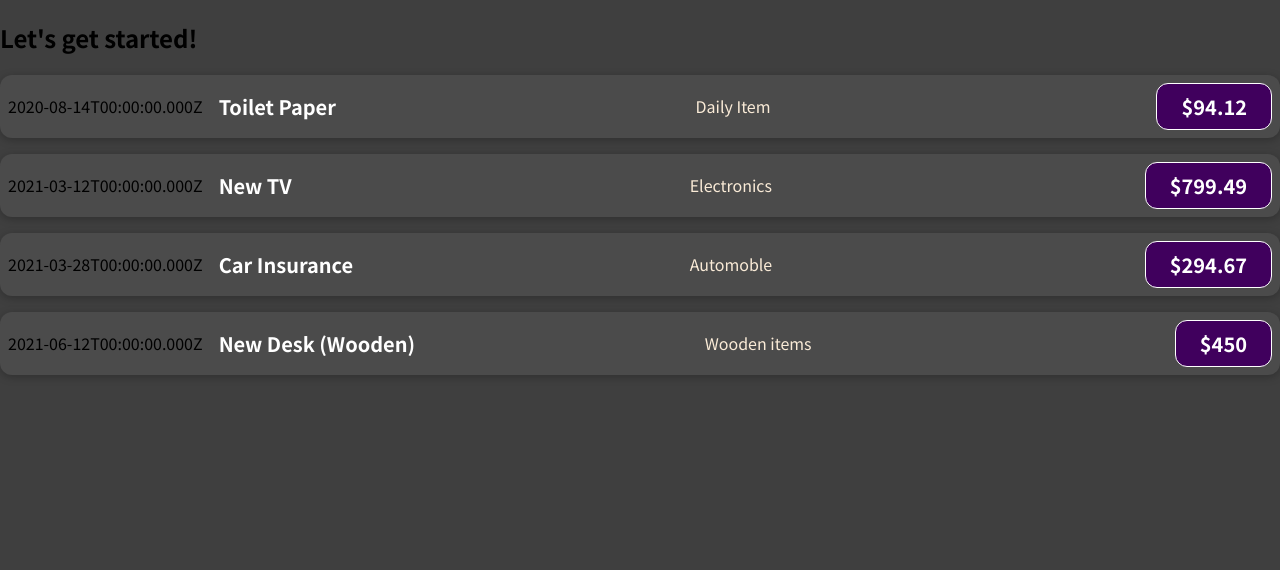
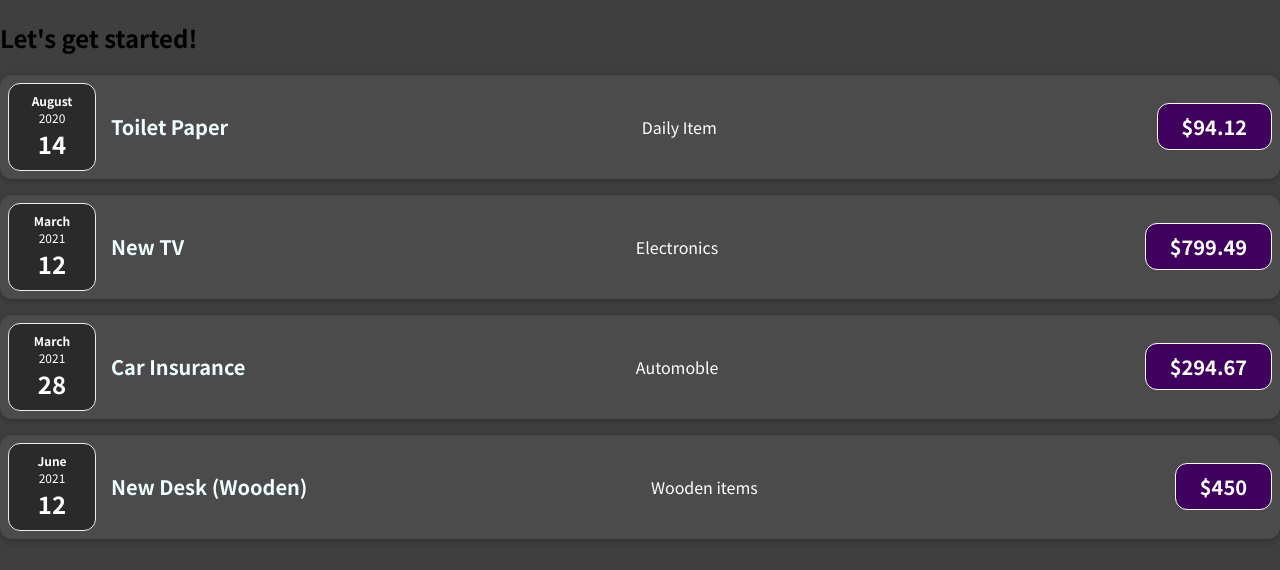
Before and after one commit to udvikas/React-js, a JavaScript app: page / in a window 1280 px wide. Shown: the top 570 px of the page. Built offline with nearby package versions, Linux system fonts and the light colour scheme.

Commit message:
fourth commit(task-10)

```diff
--- a/src/App.js
+++ b/src/App.js
@@ -37,12 +37,13 @@
       amount={expenses[i].amount}
       date={expenses[i].date}
       location={expenses[i].location}
-    ></ExpenseItem>)
+    />)
   }
   return (
     <div>
       <h2>Let's get started!</h2>
       <div>{display}</div>
+
     </div>
   );
 }
--- /dev/null
+++ b/src/Component/ExpenseDate.css
@@ -0,0 +1,26 @@
+.expense-date {
+    display: flex;
+    flex-direction: column;
+    width: 5.5rem;
+    height: 5.5rem;
+    border: 1px solid #ececec;
+    background-color: #2a2a2a;
+    color: white;
+    border-radius: 12px;
+    align-items: center;
+    justify-content: center;
+  }
+
+  .expense-date__month {
+    font-size: 0.75rem;
+    font-weight: bold;
+  }
+
+  .expense-date__year {
+    font-size: 0.75rem;
+  }
+
+  .expense-date__day {
+    font-size: 1.5rem;
+    font-weight: bold;
+  }
--- /dev/null
+++ b/src/Component/ExpenseDate.js
@@ -0,0 +1,17 @@
+import './ExpenseDate.css';
+
+function ExpenseDate(props) {
+
+  const month = props.date.toLocaleString('en-US', {month: 'long'});
+  const day = props.date.toLocaleString('en-US', {day: '2-digit'});
+  const year = props.date.getFullYear();
+
+  return (
+    <div className="expense-date">
+        <div className="expense-date__month">{month}</div>
+        <div className="expense-date__year">{year}</div>
+        <div className="expense-date__day">{day}</div>
+    </div>
+  )
+}
+export default ExpenseDate;
--- /dev/null
+++ b/src/Component/ExpenseDetails.css
@@ -0,0 +1,65 @@
+.expense-item {
+    display: flex;
+    justify-content: space-between;
+    align-items: center;
+    box-shadow: 0 2px 8px rgba(0, 0, 0, 0.25);
+    padding: 0.5rem;
+    margin: 1rem 0;
+    border-radius: 12px;
+    background-color: #4b4b4b;
+  }
+
+  .expense-item__description {
+    display: flex;
+    flex-direction: column;
+    gap: 1rem;
+    align-items: flex-end;
+    flex-flow: column-reverse;
+    justify-content: flex-start;
+    flex: 1;
+  }
+
+  .expense-item__description h2 {
+    color: #3a3a3a;
+    font-size: 1rem;
+    flex: 1;
+    margin: 0 1rem;
+    color: azure;
+    margin-left: 15px;
+  }
+
+  .expense-item__price {
+    font-size: 1rem;
+    font-weight: bold;
+    color: white;
+    background-color: #40005d;
+    border: 1px solid white;
+    padding: 0.5rem;
+    border-radius: 12px;
+  }
+  .location-Expenditure {
+    color: #3a3a3a;
+    font-size: 1rem;
+    flex: 1;
+    margin: 0 1rem;
+    color: white;
+  }
+
+  @media (min-width: 580px) {
+    .expense-item__description {
+      flex-direction: row;
+      align-items: center;
+      justify-content: flex-start;
+      flex: 1;
+    }
+
+    .expense-item__description h2 {
+      font-size: 1.25rem;
+    }
+
+    .expense-item__price {
+      font-size: 1.25rem;
+      padding: 0.5rem 1.5rem;
+    }
+
+  }
--- /dev/null
+++ b/src/Component/ExpenseDetails.js
@@ -0,0 +1,13 @@
+import './ExpenseDetails.css';
+
+function ExpenseDetails(props) {
+
+    return (
+    <div className='expense-item__description'>
+         <h2>{props.title}</h2>
+         <div className='location-Expenditure'>{props.location}</div>
+         <div className='expense-item__price'>${props.amount}</div>
+        </div>
+    )
+}
+export default ExpenseDetails;
--- a/src/Component/ExpenseItem.js
+++ b/src/Component/ExpenseItem.js
@@ -1,19 +1,16 @@
 // first basic custom made component
-
+import ExpenseDate from './ExpenseDate';
 import './ExpenseItem.css';
 
+import './ExpenseDate.css';
+import ExpenseDetails from './ExpenseDetails';
+
 function ExpenseItem(props) {
-   // const expenseDate = new Date(2021, 2, 28);
-   // const expenseTitle = 'Car Insurance';
-   // const expenseAmount = '267.13';
+
      return (
      <div className='expense-item'>
-        <div>{props.date.toISOString()}</div>
-        <div className='expense-item__description'>
-         <h2>{props.title}</h2>
-         <div className='location-Expenditure'>{props.location}</div>
-         <div className='expense-item__price'>${props.amount}</div>
-        </div>
+        <ExpenseDate date={props.date}></ExpenseDate>
+        <ExpenseDetails title={props.title} location={props.location} amount={props.amount}></ExpenseDetails>
      </div>
      );
 }
```
